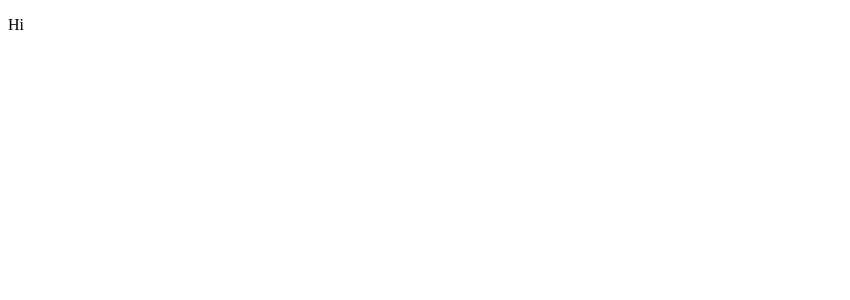
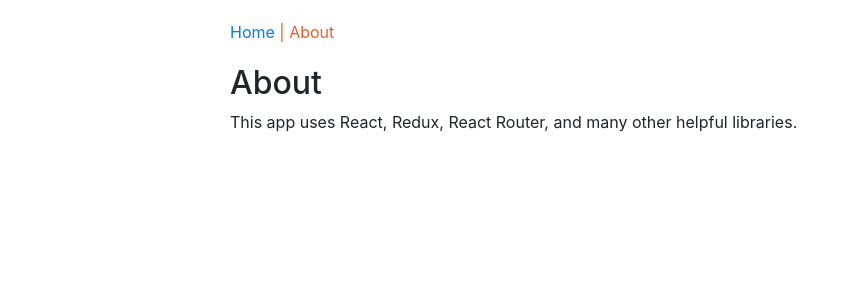
Before and after one commit to mszzsm/React_Redux_App, a React app: page /about in a window 1280 px wide. Shown: the top 300 px of the page, without its empty margins (0-850 px from the left). Built offline with nearby package versions, Linux system fonts and the light colour scheme.

Commit message:
header created

```diff
--- /dev/null
+++ b/src/components/App.js
@@ -0,0 +1,17 @@
+import React from "react";
+import { Route } from "react-router-dom";
+import HomePage from "./home/HomePage";
+import AboutPage from "./about/AboutPage";
+import Header from "./common/Header";
+
+function App() {
+  return (
+    <div className="container-fluid">
+      <Header />
+      <Route exact path="/" component={HomePage} />
+      <Route path="/about" component={AboutPage} />
+    </div>
+  );
+}
+
+export default App;
--- a/src/components/about/AboutPage.js
+++ b/src/components/about/AboutPage.js
@@ -0,0 +1,13 @@
+import React from "react";
+
+const AboutPage = () => (
+  <div>
+    <h2>About</h2>
+    <p>
+      This app uses React, Redux, React Router, and many other helpful
+      libraries.
+    </p>
+  </div>
+);
+
+export default AboutPage;
--- /dev/null
+++ b/src/components/common/Header.js
@@ -0,0 +1,20 @@
+import React from "react";
+import { NavLink } from "react-router-dom";
+
+const Header = () => {
+  const activeStyle = { color: "#F15B2A" };
+  return (
+    <nav>
+      <NavLink to="/" activeStyle={activeStyle} exact>
+        {" "}
+        Home
+      </NavLink>
+      <NavLink to="/about" activeStyle={activeStyle} exact>
+        {" | "}
+        About{" "}
+      </NavLink>
+    </nav>
+  );
+};
+
+export default Header;
--- a/src/components/home/HomePage.js
+++ b/src/components/home/HomePage.js
@@ -0,0 +1,14 @@
+import React from "react";
+import { Link } from "react-router-dom";
+
+const HomePage = () => (
+  <div className="jumbotron">
+    <h1> Administration</h1>
+    <p>React, Redux and React Router for ultra-responsive web apps.</p>
+    <Link to="about" className="btn btn-primary btn-lg">
+      Learn more
+    </Link>
+  </div>
+);
+
+export default HomePage;
--- /dev/null
+++ b/src/index.css
@@ -0,0 +1,8 @@
+#app {
+  max-width: 850px;
+  margin: 0 auto;
+}
+
+nav {
+  padding: 20px 0 20px 0;
+}
--- a/src/index.js
+++ b/src/index.js
@@ -1,8 +1,13 @@
 import React from "react";
 import { render } from "react-dom";
+import { BrowserRouter as Router } from "react-router-dom";
+import "bootstrap/dist/css/bootstrap.min.css";
+import App from "./components/App";
+import "./index.css";
 
-function Hi() {
-  return <p> Hi</p>;
-}
-
-render(<Hi />, document.getElementById("app"));
+render(
+  <Router>
+    <App />
+  </Router>,
+  document.getElementById("app")
+);
```
